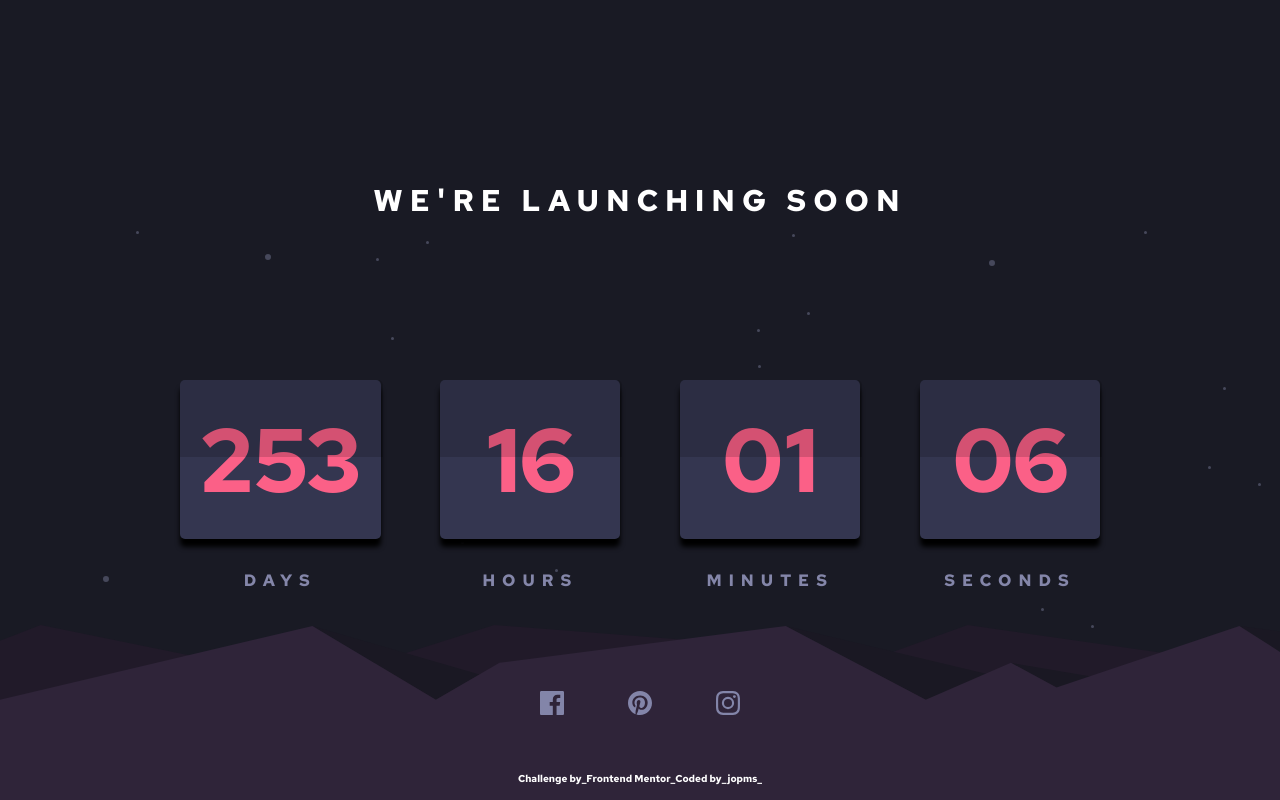
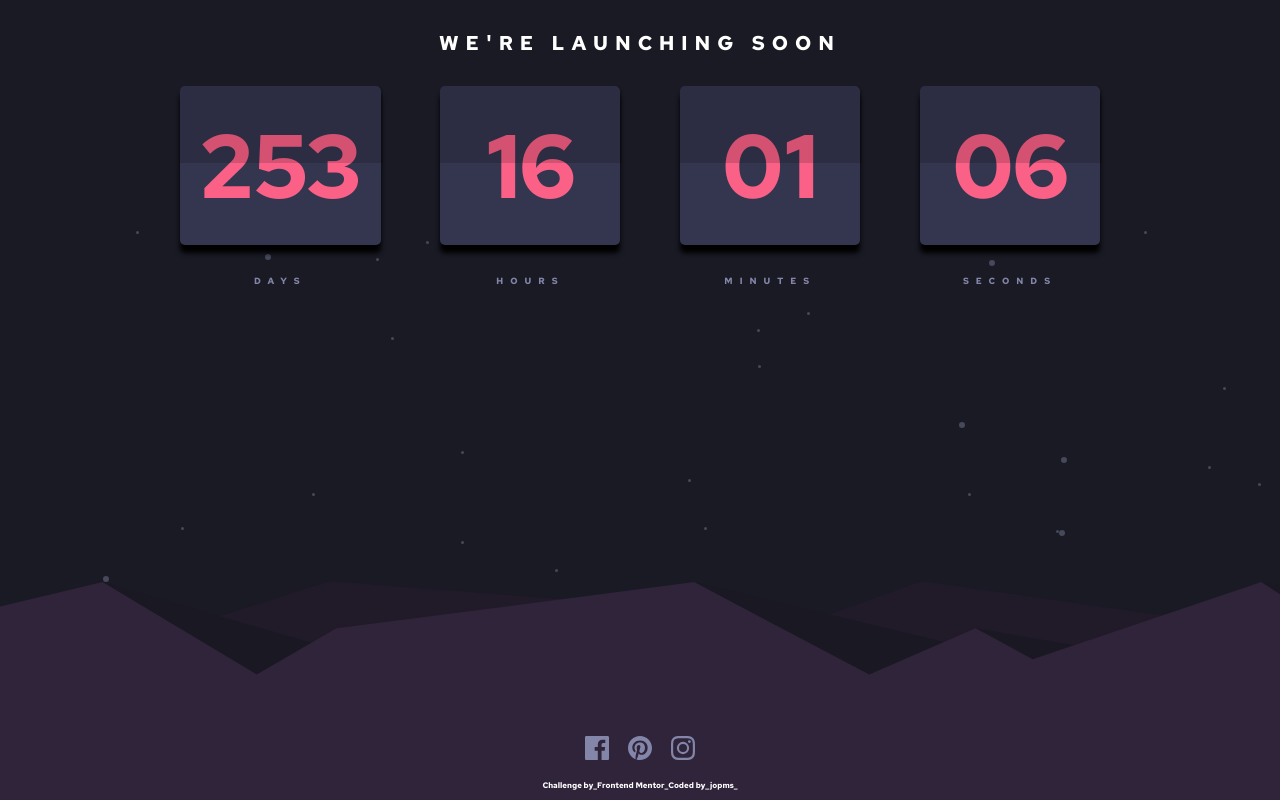
Before and after one commit to jopms/launch-countdown-timer, a plain HTML site: page index.html in a window 1280 px wide. Drawn offline with Linux system fonts and the light colour scheme.

Commit message:
Minor change in tilted mod for most cellphone users

```diff
--- a/style.css
+++ b/style.css
@@ -482,3 +482,29 @@ h2{
         letter-spacing: 7px;
     }
 }
+
+
+@media screen and (orientation:landscape) and  (min-width: 500px){
+    .header{
+        font-size: 10px;
+        padding: 30px 120px 30px;
+    }
+    html{
+        background-position-x: 90%;
+        background-size: 125%,auto;
+    }
+
+    .footer{
+        position: absolute;
+        bottom: 35px;
+        width: 110px;
+        justify-content: space-between;
+    }
+
+    .attribution{
+        font-size: 8px;
+        bottom: 10px;
+    }
+    #text{
+        font-size: 6px;
+    }
```
